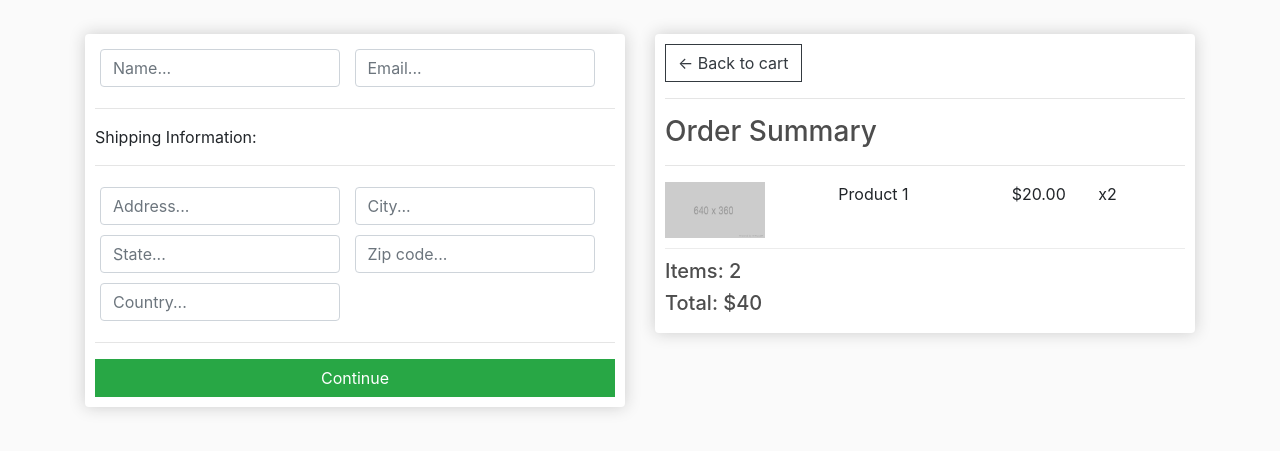
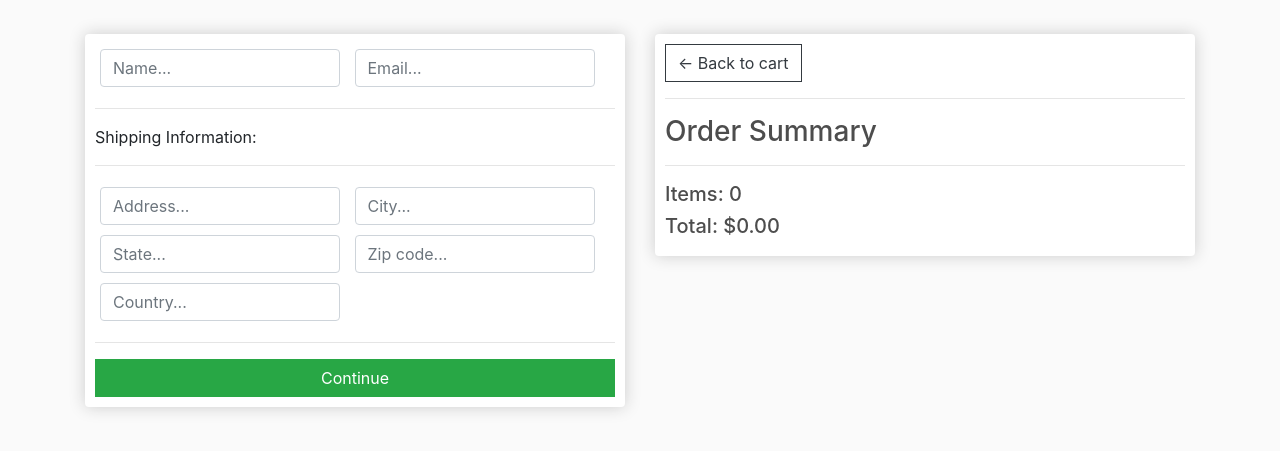
Before and after one commit to muhameddadel/ecommerce_with_django, a Django app: page /store/checkout/ in a window 1280 px wide. Shown: the part 57-508 px from the top of the page. Run offline with Django 4.2, Linux system fonts and the light colour scheme; some libraries are stand-ins or nearby versions.

Commit message:
render checkout data

```diff
--- a/store/templates/store/checkout.html
+++ b/store/templates/store/checkout.html
@@ -48,14 +48,16 @@
                 <hr>
                 <h3>Order Summary</h3>
                 <hr>
+                {% for item in items %}
                 <div class="cart-row">
-                    <div style="flex:2;"><img src="{% static 'images/placeholder.png' %}" class="row-image"></div>
-                    <div style="flex:2;"><p>Product 1</p></div>
-                    <div style="flex:1;"><p>$20.00</p></div>
-                    <div style="flex:1;"><p>x2</p></div>
+                    <div style="flex:2;"><img src="{{ item.product.image_url }}" class="row-image"></div>
+                    <div style="flex:2;"><p>{{ item.product.name }}</p></div>
+                    <div style="flex:1;"><p>${{ item.product.price }}</p></div>
+                    <div style="flex:1;"><p>x{{ item.quantity }}</p></div>
                 </div>
-                <h5>Items: 2</h5>
-                <h5>Total: $40</h5>
+                {% endfor %}
+                <h5>Items: {{ order.get_cart_items}}</h5>
+                <h5>Total: ${{ order.get_cart_total|floatformat:2}}</h5>
             </div>
         </div>
     </div>
--- a/store/views.py
+++ b/store/views.py
@@ -22,5 +22,15 @@ def cart(request):
 
 
 def checkout(request):
-    context = {}
+    if request.user.is_authenticated:
+        customer = request.user.customer
+        order, created = Order.objects.get_or_create(customer= customer, complete= False )
+        items = order.orderitem_set.all()
+    else:
+        items = []
+        order= {"get_cart_total": 0, 'get_cart_items': 0}
+    context = {
+        'items': items,
+        'order': order
+    }
     return render(request, 'store/checkout.html', context)
```
